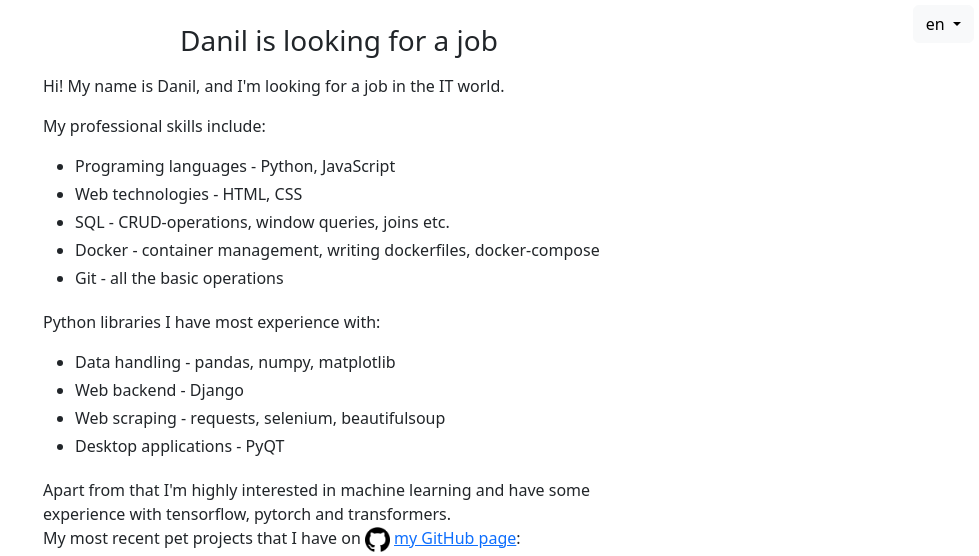
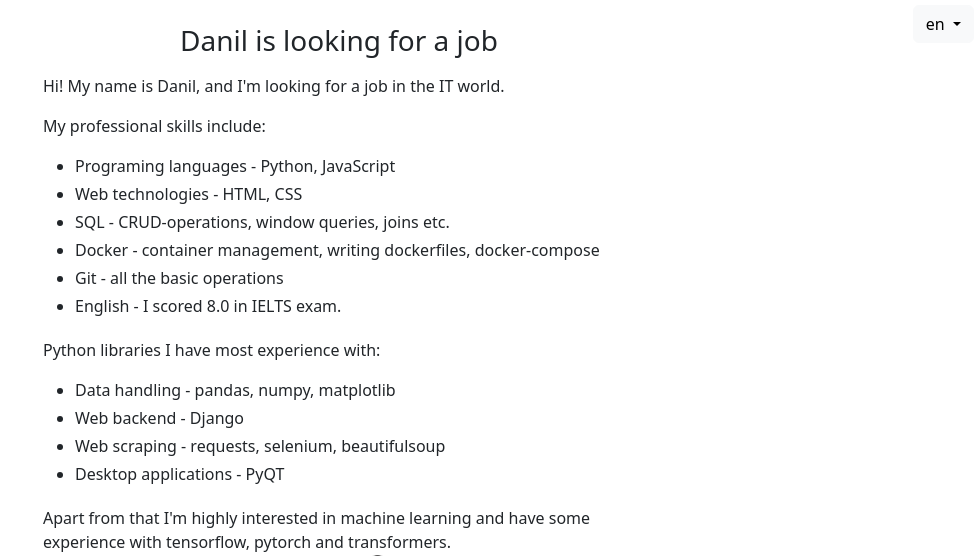
Before and after one commit to Tititun/findjob, a Django app: page /en/ in a window 1280 px wide. Shown: the top 556 px of the page, without its empty margins (301-1280 px from the left). Run offline with Django 5.2, Linux system fonts and the light colour scheme; some libraries are stand-ins or nearby versions.

Commit message:
added English info

```diff
--- a/job/templates/job/main.html
+++ b/job/templates/job/main.html
@@ -21,6 +21,7 @@
             <li class="mb-1">{% trans "SQL - CRUD-operations, window queries, joins etc." %}</li>
             <li class="mb-1">{% trans "Docker - container management, writing dockerfiles, docker-compose" %}</li>
             <li class="mb-1">{% trans "Git - all the basic operations" %}</li>
+            <li class="mb-1">{% trans "English - I scored 8.0 in IELTS exam." %}</li>
         </ul>
         <p>{% trans "Python libraries I have most experience with:" %}</p>
         <ul>
```
Also changed, not shown: locale/en/LC_MESSAGES/django.po.
